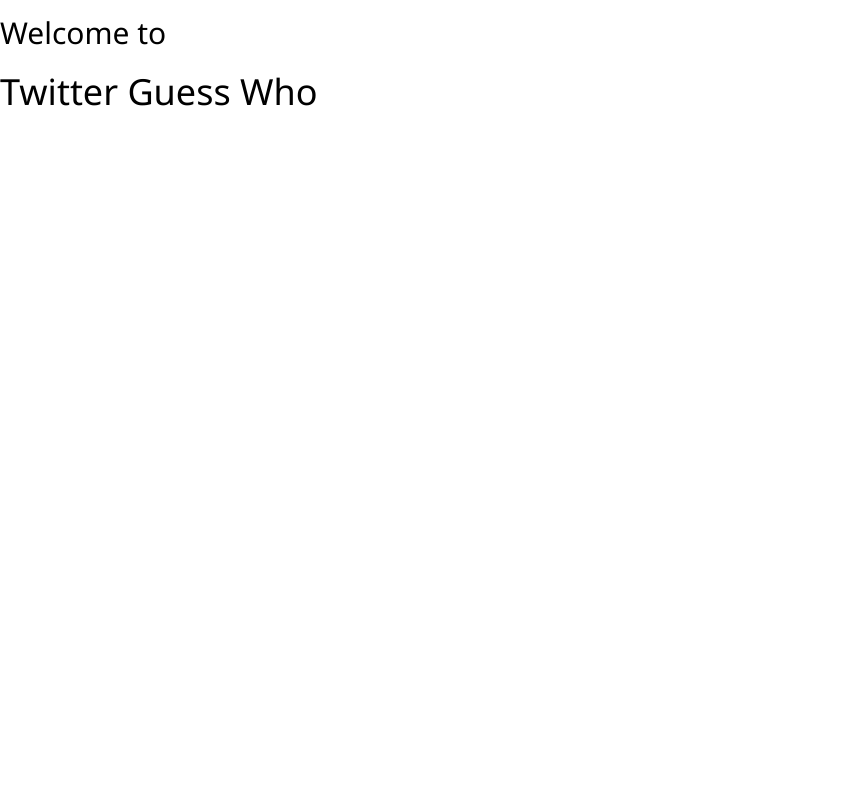
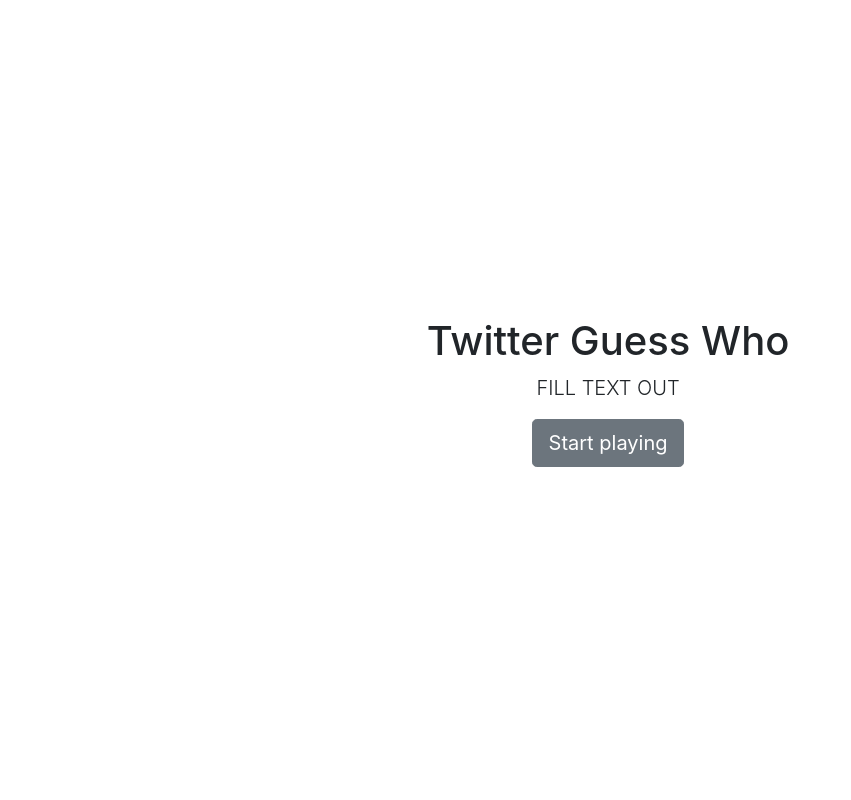
Before and after one commit to aureliaspecker/twitter-guess-who, a Flask app: page / in a window 1280 px wide. Shown: the whole page, without its empty margins (0-851 px from the left). Run offline with Flask 2, Linux system fonts and the light colour scheme; some libraries are stand-ins or nearby versions.

Commit message:
Build out early version of home page and redirect to round 1 page

```diff
--- a/app/routes.py
+++ b/app/routes.py
@@ -6,3 +6,7 @@
 @app.route('/index')
 def index():
     return render_template('index.html', title='Home')
+
+@app.route('/round1')
+def round1():
+    return render_template('round1.html', title='Round-1')
--- a/app/templates/index.html
+++ b/app/templates/index.html
@@ -1,15 +1,29 @@
 <html>
     <head>
-        <title>Twitter Guess Who</title>
-        <meta charset="UTF-8">
-        <meta name="viewport" content="width=device-width, initial-scale=1">
-        <link rel="stylesheet" href="https://www.w3schools.com/w3css/4/w3.css">
-        <link rel="stylesheet" href="https://fonts.googleapis.com/css?family=Lato">
-        <link rel="stylesheet" href="https://cdnjs.cloudflare.com/ajax/libs/font-awesome/4.7.0/css/font-awesome.min.css">
+        <!-- Required meta tags -->
+        <meta charset="utf-8">
+        <meta name="viewport" content="width=device-width, initial-scale=1, shrink-to-fit=no">
+
+        <!-- Bootstrap CSS -->
+        <link rel="stylesheet" href="https://stackpath.bootstrapcdn.com/bootstrap/4.4.1/css/bootstrap.min.css" integrity="sha384-Vkoo8x4CGsO3+Hhxv8T/Q5PaXtkKtu6ug5TOeNV6gBiFeWPGFN9MuhOf23Q9Ifjh" crossorigin="anonymous">
+
+        <!-- main.css -->
         <link rel="stylesheet" href={{ url_for('static', filename='css/main.css') }}>
+        <title>Hello, world!</title
     </head>
-    <body>
-        <h2>Welcome to</h2>
-        <h1>Twitter Guess Who</h1>
+    <body class="text-center">
+        <div class=col-md-4></div>
+        <div class="col-md-4 container d-flex h-100">
+            <div class="row justify-content-center align-self-center">
+                <main role="main" class="inner cover">
+                    <h1 class="cover-heading">Twitter Guess Who</h1>
+                    <p class="lead">FILL TEXT OUT</p>
+                    <p class="lead">
+                        <a href="/round1" class="btn btn-lg btn-secondary">Start playing</a>
+                    </p>
+                </main>
+            </div>
+        </div>
+        <div class=col-md-4></div>
     </body>
 </html>
--- /dev/null
+++ b/app/templates/round1.html
@@ -0,0 +1 @@
+<h1>hello world</h1>
```
